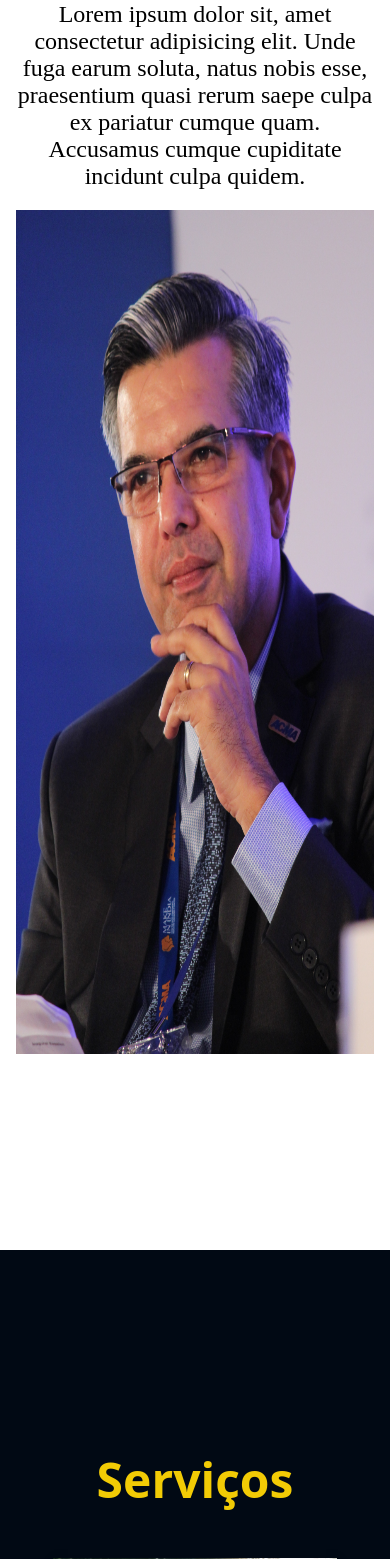
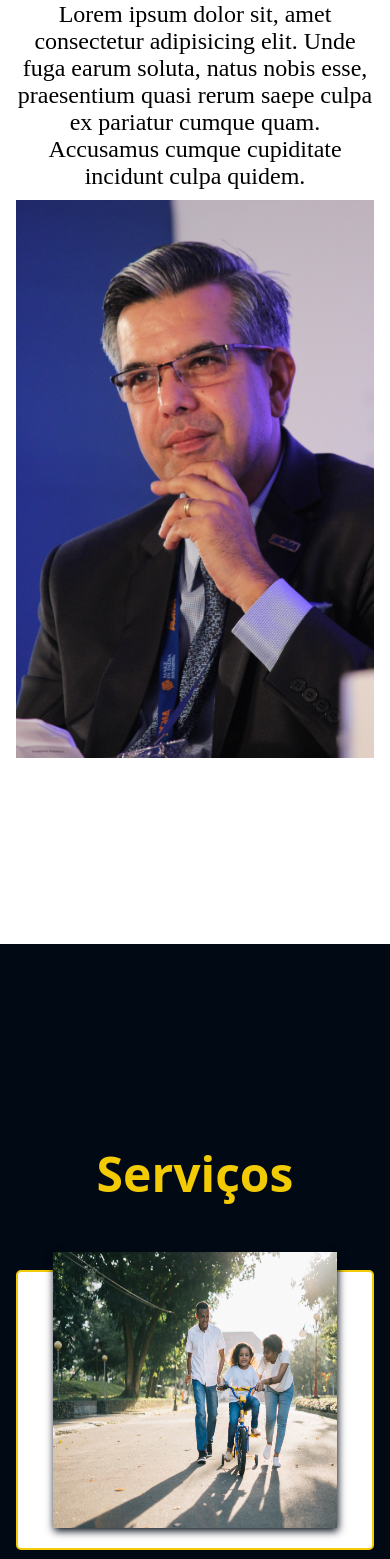
Before and after one commit to Joseulisses065/victou_portifolio, a PHP site: page / in a window 390 px wide. Shown: the part 1486-3045 px from the top of the page. Run offline with PHP 8.4, Linux system fonts and the light colour scheme.

Commit message:
ajustes de responsividade

```diff
--- a/assets/css/estilo.css
+++ b/assets/css/estilo.css
@@ -35,8 +35,6 @@ header {
     height: 60px;
     transition: 0.6s;
     z-index: 1;
-
-
 }
 
 .ativado {
@@ -44,6 +42,7 @@ header {
     border-bottom: var(--dourado) solid 1px;
 
 }
+
 
 .logo {
     width: 60px;
@@ -54,6 +53,7 @@ header {
 .logo img {
     width: 100%;
 }
+
 
 nav {
     display: flex;
@@ -87,6 +87,7 @@ nav ul li:hover {
     display: none;
 }
 
+
 section {
     height: 100vh;
     padding: calc(15vh + 70px) 4%;
@@ -98,7 +99,6 @@ section {
     flex-direction: column;
     justify-content: center;
     text-align: center;
-    align-items: center;
     background: url("../img/inicio-banner.jpg") center;
     background-color: #010108;
     background-size: cover;
@@ -135,7 +135,7 @@ section {
 
 .sobre {
     display: grid;
-    grid-template-columns: repeat(2, 1fr);
+    grid-template-columns: 1fr 1fr;
     justify-content: center;
     height: 100%;
 
@@ -160,7 +160,8 @@ section {
 
 }
 .sobre img {
-    height: 100vh;
+    width: 100%;
+    height: 100%;
 }
 
 
@@ -201,6 +202,7 @@ section {
     border-radius: 5px;
     position: relative;
     min-height: 200px;
+    min-height: 280px;
     background-color: var(--branco);
 
 }
```
